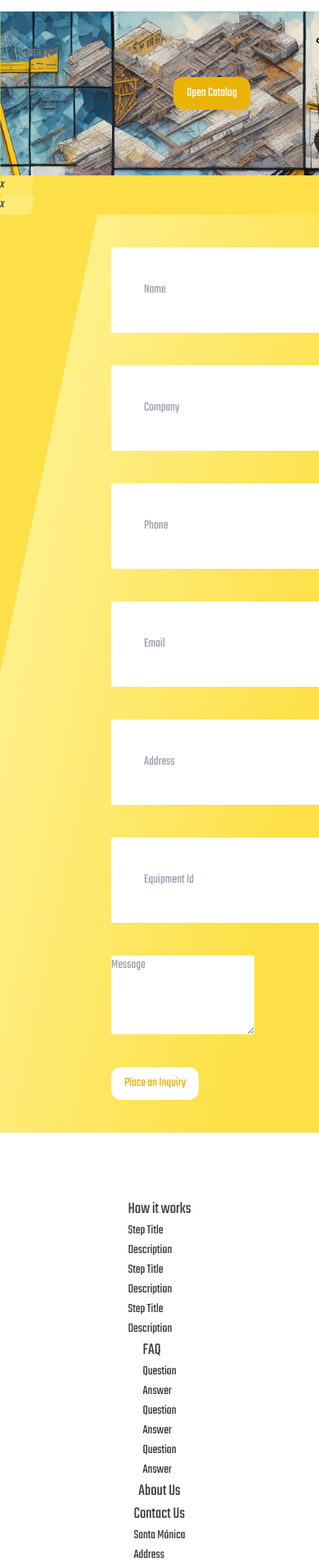
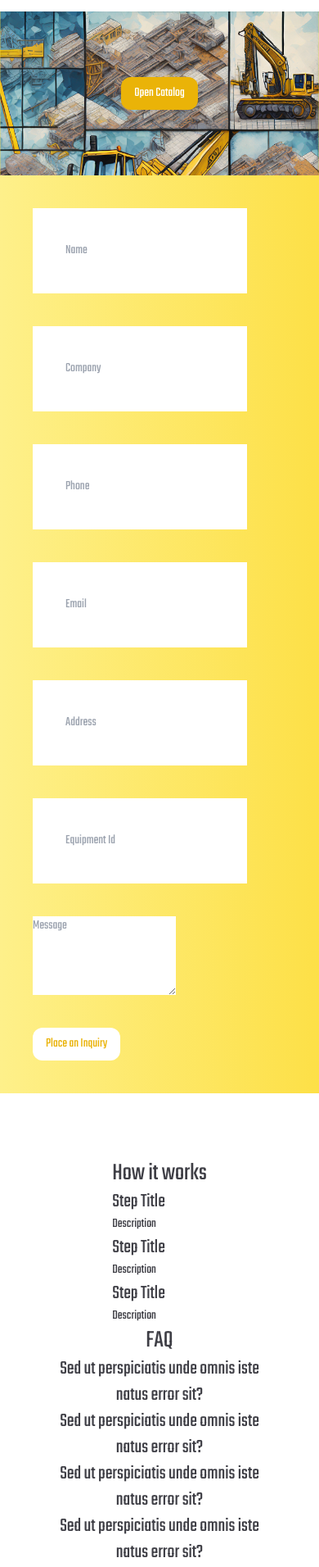
Before and after one commit to ale-romo/website-equip-link-pro, a Next.js app in the folder equip-link-pro/equip-link-pro/: page / in a window 390 px wide. Shown: the part 57-1969 px from the top of the page at 82% size. Built offline with nearby package versions, Linux system fonts and the light colour scheme.

Commit message:
fix: navbar style and body freezing functionality

```diff
--- a/equip-link-pro/equip-link-pro/app/globals.css
+++ b/equip-link-pro/equip-link-pro/app/globals.css
@@ -13,6 +13,11 @@
     @apply text-zinc-700;
   }
   h2 {
-    @apply text-xl;
+    @apply text-3xl;
+    @apply text-center;
+  }
+
+  h3 {
+    @apply text-2xl;
   }
 }
--- a/equip-link-pro/equip-link-pro/app/page.tsx
+++ b/equip-link-pro/equip-link-pro/app/page.tsx
@@ -1,9 +1,33 @@
 "use client"
 
-import Image from 'next/image'
 import Orders from '@/components/Orders';
+import Accordion from '@/components/Accordion';
+
+const faq = [
+  {
+    title: 'Sed ut perspiciatis unde omnis iste natus error sit?',
+    content: 'Sed ut perspiciatis unde omnis iste natus error sit voluptatem accusantium doloremque laudantium, totam rem aperiam, eaque ipsa quae ab illo inventore veritatis et quasi architecto beatae vitae dicta sunt explicabo. Nemo enim ipsam voluptatem quia voluptas sit aspernatur aut odit aut fugit, sed quia consequuntur magni dolores eos qui ratione voluptatem sequi nesciunt. '
+  },
+  {
+    title: 'Sed ut perspiciatis unde omnis iste natus error sit?',
+    content: 'Sed ut perspiciatis unde omnis iste natus error sit voluptatem accusantium doloremque laudantium, totam rem aperiam, eaque ipsa quae ab illo inventore veritatis et quasi architecto beatae vitae dicta sunt explicabo. Nemo enim ipsam voluptatem quia voluptas sit aspernatur aut odit aut fugit, sed quia consequuntur magni dolores eos qui ratione voluptatem sequi nesciunt. '
+  },
+  {
+    title: 'Sed ut perspiciatis unde omnis iste natus error sit?',
+    content: 'Sed ut perspiciatis unde omnis iste natus error sit voluptatem accusantium doloremque laudantium, totam rem aperiam, eaque ipsa quae ab illo inventore veritatis et quasi architecto beatae vitae dicta sunt explicabo. Nemo enim ipsam voluptatem quia voluptas sit aspernatur aut odit aut fugit, sed quia consequuntur magni dolores eos qui ratione voluptatem sequi nesciunt. '
+  },
+  {
+    title: 'Sed ut perspiciatis unde omnis iste natus error sit?',
+    content: 'Sed ut perspiciatis unde omnis iste natus error sit voluptatem accusantium doloremque laudantium, totam rem aperiam, eaque ipsa quae ab illo inventore veritatis et quasi architecto beatae vitae dicta sunt explicabo. Nemo enim ipsam voluptatem quia voluptas sit aspernatur aut odit aut fugit, sed quia consequuntur magni dolores eos qui ratione voluptatem sequi nesciunt. '
+  },
+  {
+    title: 'Sed ut perspiciatis unde omnis iste natus error sit?',
+    content: 'Sed ut perspiciatis unde omnis iste natus error sit voluptatem accusantium doloremque laudantium, totam rem aperiam, eaque ipsa quae ab illo inventore veritatis et quasi architecto beatae vitae dicta sunt explicabo. Nemo enim ipsam voluptatem quia voluptas sit aspernatur aut odit aut fugit, sed quia consequuntur magni dolores eos qui ratione voluptatem sequi nesciunt. '
+  },
+]
 
 export default function Home() {
+
   return (
     <main className="flex min-h-screen flex-col items-center justify-between">
       <Orders />
@@ -27,22 +51,9 @@ export default function Home() {
           </li>
         </ul>
       </section>
-      <section>
+      <section className="w-2/3 flex flex-col">
         <h2>FAQ</h2>
-        <ul>
-          <li>
-            <h3>Question</h3>
-            <p>Answer</p>
-          </li>
-          <li>
-            <h3>Question</h3>
-            <p>Answer</p>
-          </li>
-          <li>
-            <h3>Question</h3>
-            <p>Answer</p>
-          </li>
-        </ul>
+        <Accordion items={faq} />
       </section>
       <section>
         <h2>About Us</h2>
--- /dev/null
+++ b/equip-link-pro/equip-link-pro/components/Accordion/index.tsx
@@ -0,0 +1,33 @@
+import { useState } from "react";
+
+interface Item {
+  title: string;
+  content: string;
+}
+
+interface Props {
+  items: Item[];
+}
+
+const Accordion = ({ items }: Props) => {
+  const [isOpen, setIsOpen] = useState<number | null>(null);
+
+  return (
+    <ul>
+      {items.map(({ title, content }, i) => (
+        <li key={i}>
+          <button onClick={() => setIsOpen(isOpen === i ? null : i)} className="w-full">
+            <h3>{title}</h3>
+          </button>
+          <div className={`transition-all duration-300 h-${isOpen === i ? 'auto' : '0'} overflow-hidden`}>
+            <p className="pt-3 pb-8">
+              {content}
+            </p>
+          </div>
+        </li>
+      ))}
+    </ul>
+  );
+};
+
+export default Accordion;
--- a/equip-link-pro/equip-link-pro/components/Navbar/index.tsx
+++ b/equip-link-pro/equip-link-pro/components/Navbar/index.tsx
@@ -1,6 +1,6 @@
 "use client"
 
-import { useState } from "react";
+import { useState, useEffect } from "react";
 import Link from "next/link";
 import Image from "next/image";
 import HamburgerBtn from './HamburgerBtn';
@@ -17,14 +17,23 @@ interface Props {
 const Navbar = ({ navItems }: Props) => {
   const [isOpen, setIsOpen] = useState(false);
 
+  useEffect(()=> {
+    const body = document.querySelector('body');
+    if (isOpen) {
+      if(body) body.classList.add('h-screen', 'overflow-hidden');
+    } else {
+      if (body) body.classList.remove('h-screen', 'overflow-hidden');
+    }
+  }, [isOpen]);
+
   return <div className="flex p-4 justify-between items-center">
     <Link href="/" title="Equip Link Pro" className="flex items-center gap-4 text-2xl font-bold z-20">
       <Image src="/images/logo.svg" alt="Equip Link Pro" height="32" width="30" />
       Equip Link Pro
     </Link>
-    <div className="flex gap-4">
-      <nav className={`${isOpen ? 'h-full' : 'h-0 lg:h-full'} w-full fixed top-0 left-0  z-10 overflow-hidden transition-all duration-300  lg:relative lg:z-0`}>
-        <div className="p-10 pt-20 lg:p-0 lg:pt-0 flex flex-col lg:flex-row bg-white lg:bg-transparent gap-x-4">
+    <div className="flex gap-4 h-full">
+      <nav className={`${isOpen ? 'h-full' : 'h-0 lg:h-full'} w-full bg-white fixed top-0 left-0  z-10 overflow-hidden transition-all duration-300  lg:relative lg:z-0`}>
+        <div className="p-10 pt-20 lg:p-0 lg:pt-0 flex flex-col lg:flex-rowlg:bg-transparent gap-x-4">
           {navItems.map(({ href, title }) => (
             <Link key={href} href={href} title={title}>
               <span onClick={() => isOpen && setIsOpen(false)}>{title}</span>
--- a/equip-link-pro/equip-link-pro/components/Orders/index.tsx
+++ b/equip-link-pro/equip-link-pro/components/Orders/index.tsx
@@ -1,14 +1,14 @@
 import Input from '../Atoms/Input';
 
 const Orders = () => {
-  return <section className="flex flex-col lg:flex-row align-center mb-20 w-full bg-yellow-300 items-stretch overflow-hidden">
-    <div className="lg:w-1/2 py-20 lg:py-52 bg-cover flex justify-center items-center -mr-32" style={{ backgroundImage: 'url(/images/hero-bg.webp)'}}>
+  return <section className="flex flex-col lg:flex-row align-center mb-20 w-full bg-yellow-300 lg:items-stretch lg:overflow-hidden">
+    <div className="lg:w-1/2 py-20 lg:py-52 bg-cover flex justify-center items-center lg:-mr-32" style={{ backgroundImage: 'url(/images/hero-bg.webp)'}}>
       <button className="text-white bg-yellow-500 px-4 py-2 rounded-xl">Open Catalog</button>
     </div>
-    <div className=" w-10 bg-yellow-200/40 -skew-x-12">x</div>
-    <div className=" w-10 bg-yellow-200/70 -skew-x-12">x</div>
-    <div className="lg:w-1/2 py-10 flex justify-center items-center -skew-x-12 pl-36 bg-gradient-to-r from-yellow-200 to-yellow-300">
-      <form className="flex flex-row flex-wrap gap-10 skew-x-12">
+    <div className="hidden lg:flex w-10 bg-yellow-200/40 -skew-x-12"></div>
+    <div className="hidden lg:flex w-10 bg-yellow-200/70 -skew-x-12"></div>
+    <div className="lg:w-1/2 p-10 flex justify-center items-center lg:-skew-x-12 lg:pl-36 bg-gradient-to-r from-yellow-200 to-yellow-300">
+      <form className="flex flex-row flex-wrap gap-10 lg:skew-x-12">
         <Input id="name" placeholder="Name" required/>
         <Input id="company" placeholder="Company"required />
         <Input type="tel" id="phone" placeholder="Phone" required />
```
